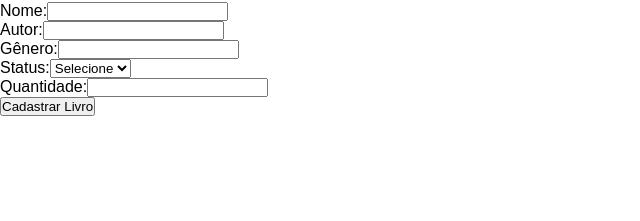
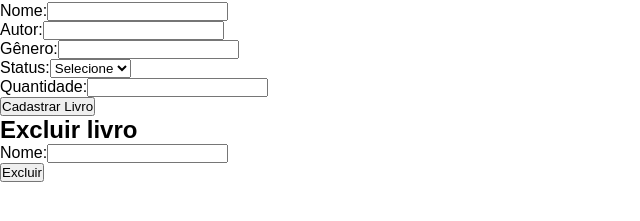
Before and after one commit to Math-aMalafaia/personal-knowledge-base, a React app in the folder frontend/: page / in a window 1280 px wide. Shown: the part 233-454 px from the top of the page, without its empty margins (0-640 px from the left). Built offline with nearby package versions, Linux system fonts and the light colour scheme; no server answers; the HTML template or start-up script is replaced by a standard one.

Commit message:
Feat: criação do Editar e excluir feitos so que estão dando erro

```diff
--- a/frontend/src/App.jsx
+++ b/frontend/src/App.jsx
@@ -2,6 +2,7 @@ import './App.css'
 import LivroLista from './components/LivroLista'
 import LivroInserir from './components/LivroInserir'
 import LivroEditar from './components/LivroEditar'
+import LivroExcluir from './components/LivroExcluir'
 
 function App() {
 
@@ -12,6 +13,8 @@ function App() {
       <LivroLista />
       <LivroInserir />
       <LivroEditar />
+
+      <LivroExcluir />
     </div>
   )
 }
--- a/frontend/src/components/LivroEditar.jsx
+++ b/frontend/src/components/LivroEditar.jsx
@@ -19,7 +19,7 @@ function LivroEditar() {
         };
 
         fetch('http://localhost:3000/api/livros/inserir', {
-            method: 'POST',
+            method: 'PUT',
             headers: {
                 'Content-Type': 'application/json'
             },
--- /dev/null
+++ b/frontend/src/components/LivroExcluir.jsx
@@ -0,0 +1,40 @@
+import { useState } from 'react';
+
+function LivroExcluir() {
+    const [nome, setNome] = useState('');
+
+    const handleSubmit = (event) => {
+        event.preventDefault();
+        fetch(`http://localhost:3000/api/livros/${nome}`, {
+            method: 'DELETE',
+            headers: {
+                'Content-Type': 'application/json'
+            },
+        })
+        .then(response => response.json())
+        .then(data => {
+            console.log('Livro excluído:', data);
+            alert('Livro excluído com sucesso!');
+            setNome('');
+        })
+        .catch(error => {
+            console.error('Erro ao excluir livro:', error);
+            alert('Erro ao excluir livro. Por favor, tente novamente.');
+        });
+    };
+
+    return (
+        <div>
+            <h2>Excluir livro</h2>
+            <form onSubmit={handleSubmit}>
+                <div>
+                    <label>Nome:</label>
+                    <input type="text" value={nome} onChange={(event) => setNome(event.target.value)} required />
+                </div>
+                <button type="submit">Excluir</button>
+            </form>
+        </div>
+    );
+}
+
+export default LivroExcluir;
```
